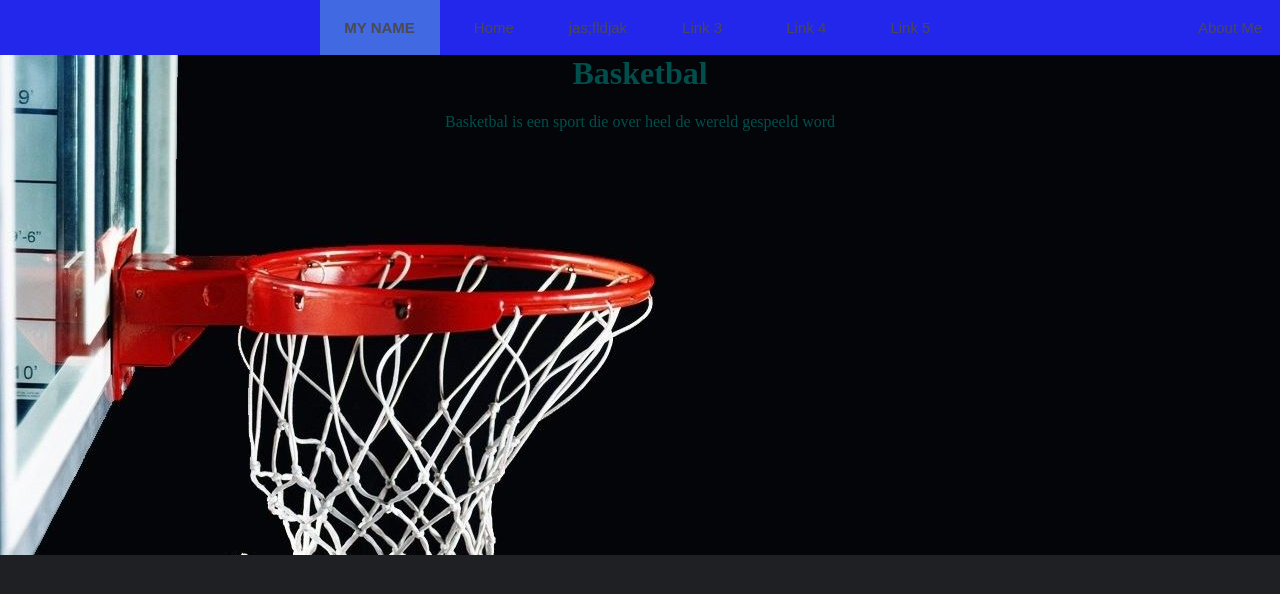
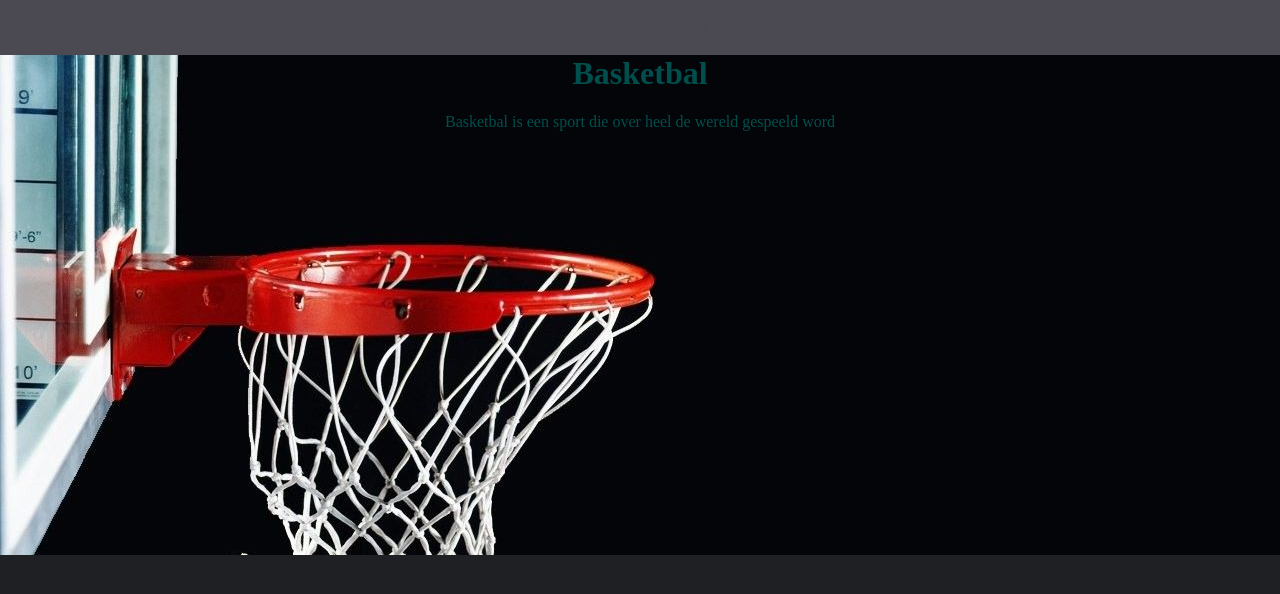
Before and after one commit to h126564/h126564.github.io, a plain HTML site: page index.html in a window 1280 px wide. Shown: the top 594 px of the page. Drawn offline with Linux system fonts and the light colour scheme.

Commit message:
fxed blue color

```diff
--- a/index.css
+++ b/index.css
@@ -15,7 +15,7 @@ body{
     top: 0;
     left: 0;
 
-    background-color: #2327EB;
+    background-color: #4B4952;
 
     font-family: Arial, sans-serif;
     font-size: 15px;
@@ -36,7 +36,7 @@ body{
  #logo {
     width: 120px;
 
-    background-color: RoyalBlue;
+    background-color: #4B4952;
 
     font-weight: bold;
  }
```
